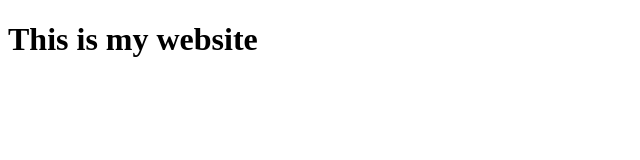
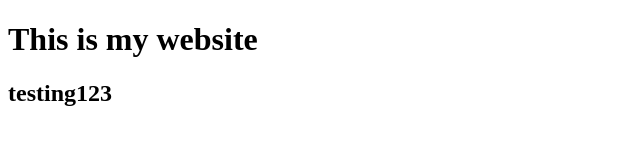
Before and after one commit to LopTwo/LopTwo.github.io, a plain HTML site: page index.html in a window 1280 px wide. Shown: the whole page, without its empty margins (0-640 px from the left). Drawn offline with Linux system fonts and the light colour scheme.

Commit message:
index.html

```diff
--- a/index.html
+++ b/index.html
@@ -6,5 +6,7 @@
     <body>
         <h1>This is my website
         </h1>
+        <h2>testing123
+        </h2>
     </body>
 </html>
```
